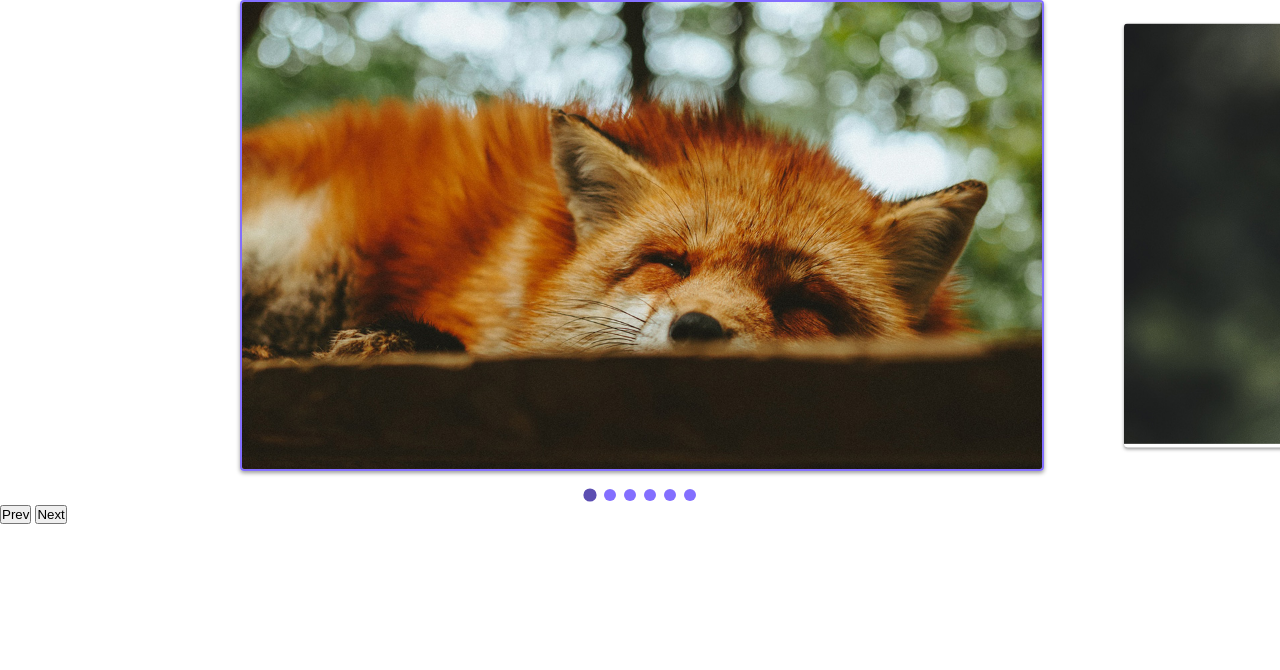
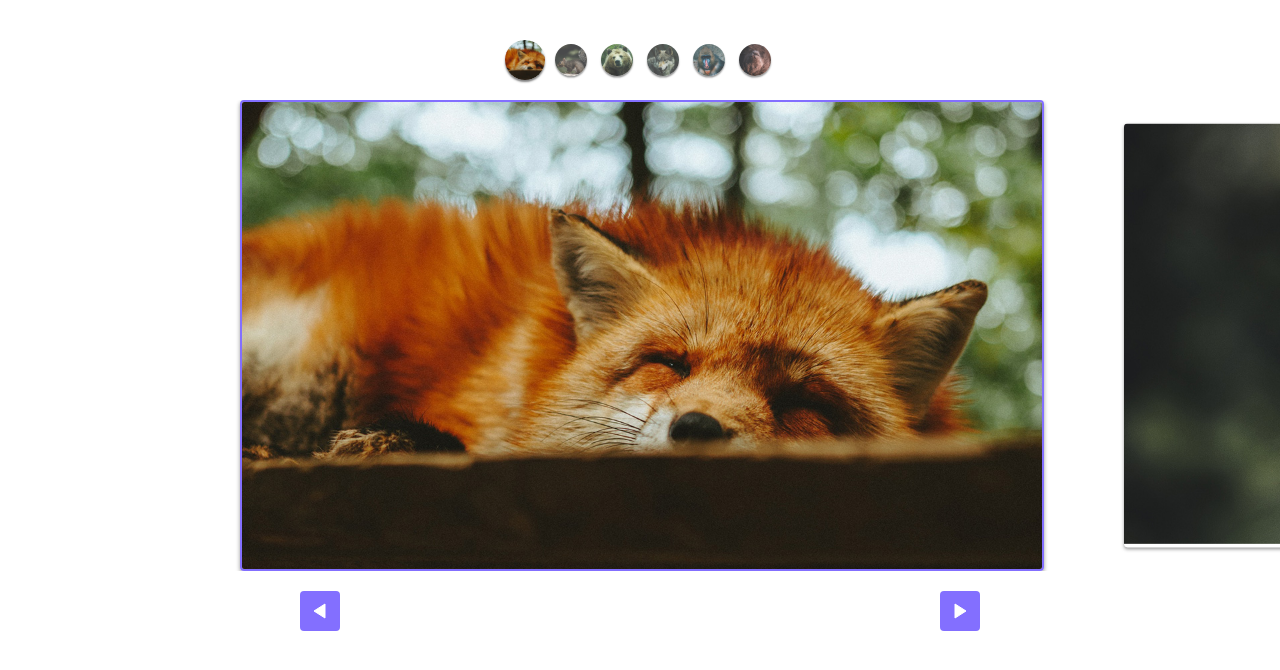
Before and after one commit to victor-magaldi/Projeto-Animais-Fantasticos, a website built with webpack: page slider.html in a window 1280 px wide. Built offline with nearby package versions, Linux system fonts and the light colour scheme.

Commit message:
adicitona custom controls e customiza arrows

```diff
--- a/css/slider/slider.css
+++ b/css/slider/slider.css
@@ -69,3 +69,49 @@ img {
    transform: scale(1.1);
    filter: brightness(0.7);
 }
+
+.custom-controls {
+   display: flex;
+   gap: 6px;
+   align-items: center;
+   justify-content: center;
+   margin: 40px 0 20px 0;
+   flex-wrap: wrap;
+}
+.custom-controls li {
+   opacity: 0.8;
+   transform: scale(0.8);
+   list-style: none;
+   width: 40px;
+   height: 40px;
+   border-radius: 50%;
+   box-shadow: 0px 2px 2px rgba(0, 0, 0, 0.5);
+   cursor: pointer;
+   transition: 0.3s;
+}
+
+.custom-controls li.active {
+   transform: scale(1);
+   opacity: 1;
+}
+.custom-controls li img {
+   border-radius: 50%;
+}
+
+.arrow-nav {
+   display: flex;
+   justify-content: space-around;
+   margin: 20px 0;
+}
+.arrow-nav button {
+   cursor: pointer;
+   border: none;
+   border-radius: 4px;
+   color: white;
+   width: 40px;
+   height: 40px;
+   background: #836fff url("../../img/slider/arrow.svg") center center no-repeat;
+}
+.arrow-nav button.prev {
+   transform: rotate(-180deg);
+}
--- a/js/slider.js
+++ b/js/slider.js
@@ -209,4 +209,4 @@ class SlideNav extends Slide {
 const slide = new SlideNav(".slide", ".slide-wrapper");
 slide.init();
 slide.addArrow(".prev", ".next");
-slide.addControl();
+slide.addControl(".custom-controls");
--- a/slider.html
+++ b/slider.html
@@ -10,6 +10,14 @@
 </head>
 
 <body>
+   <ul class="custom-controls">
+      <li><img src="./img/slider/foto1-thumb.jpg" alt="thumb-1"></li>
+      <li><img src="./img/slider/foto2-thumb.jpg" alt="thumb-2"></li>
+      <li><img src="./img/slider/foto3-thumb.jpg" alt="thumb-3"></li>
+      <li><img src="./img/slider/foto4-thumb.jpg" alt="thumb-4"></li>
+      <li><img src="./img/slider/foto5-thumb.jpg" alt="thumb-5"></li>
+      <li><img src="./img/slider/foto6-thumb.jpg" alt="thumb-6"></li>
+   </ul>
    <div class="slide-wrapper">
       <ul class="slide">
          <li><img src="./img/slider/foto1.jpg" alt="foto-1"></li>
@@ -22,8 +30,8 @@
       </ul>
    </div>
    <div class="arrow-nav">
-      <button class="prev">Prev</button>
-      <button class="next">Next</button>
+      <button class="prev"></button>
+      <button class="next"></button>
    </div>
    <script type="module" src="./js/slider.js"></script>
 </body>
```
